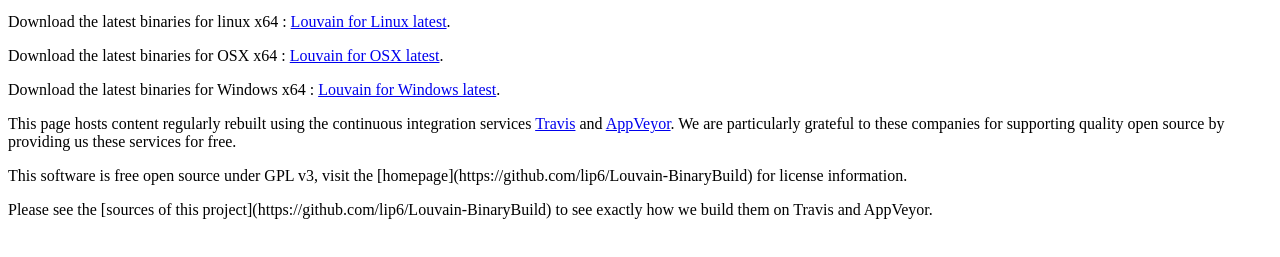
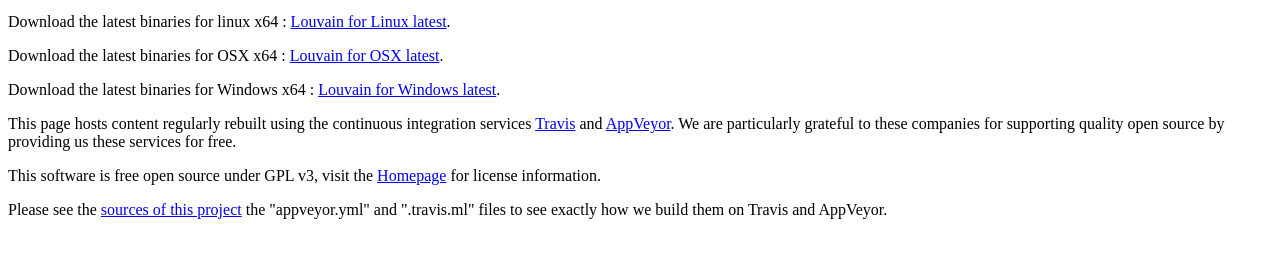
Before and after one commit to lip6/Louvain-BinaryBuild, a plain HTML site: page website/index.html in a window 1280 px wide. Shown: the part 87-344 px from the top of the page. Drawn offline with Linux system fonts and the light colour scheme.

Commit message:
use html style, not md

```diff
--- a/website/index.html
+++ b/website/index.html
@@ -24,9 +24,9 @@
 </p>
 
 <p>
-This software is free open source under GPL v3, visit the [homepage](https://github.com/lip6/Louvain-BinaryBuild) for license information.
+This software is free open source under GPL v3, visit the <a href="https://github.com/lip6/Louvain-BinaryBuild">Homepage</a> for license information.
 </p>
 
 <p>
-Please see the [sources of this project](https://github.com/lip6/Louvain-BinaryBuild) to see exactly how we build them on Travis and AppVeyor.
+  Please see the <a href="https://github.com/lip6/Louvain-BinaryBuild">sources of this project</a> the "appveyor.yml" and ".travis.ml" files to see exactly how we build them on Travis and AppVeyor.
 </p>
```
